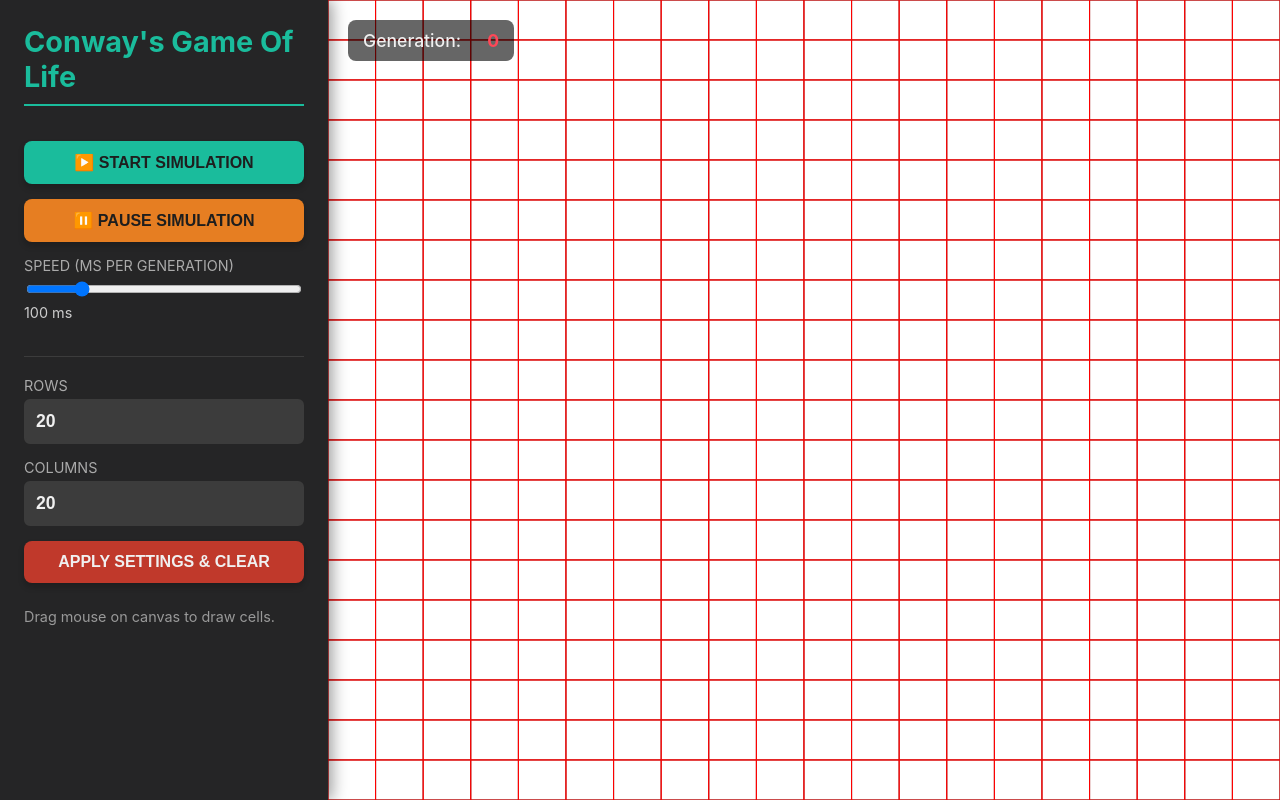
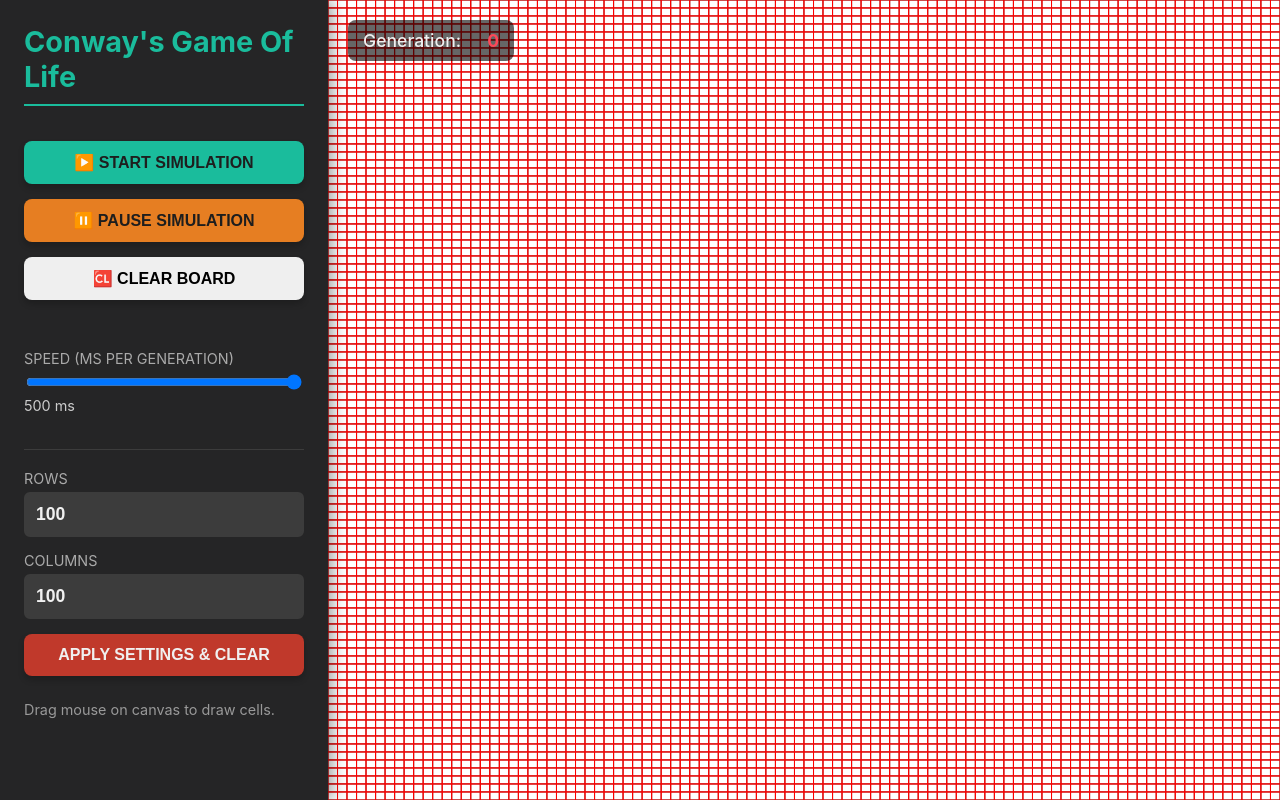
Before and after one commit to AyushMainali123/game-of-life, a plain HTML site: page index.html in a window 1280 px wide. Drawn offline with Linux system fonts and the light colour scheme.

Commit message:
chore: added clear board button

```diff
--- a/index.html
+++ b/index.html
@@ -15,6 +15,11 @@
             <button data-pause>
                 ⏸️ Pause Simulation
             </button>
+            <button data-clear>
+                🆑 Clear Board
+            </button>
+
+            <br />
 
             <div class="input-group">
                 <label for="speed-input">Speed (ms per generation)</label>
@@ -24,21 +29,21 @@
                     data-speed-input
                     min="10"
                     max="500"
-                    value="100"
+                    value="500"
                 >
                 <span style="font-size: 0.9rem; color: #ccc;">
-                    <span data-speed-value>100</span> ms
+                    <span data-speed-value>500</span> ms
                 </span>
             </div>
 
             <div class="controls-group">
                 <div class="input-group">
                     <label for="rows-input">Rows</label>
-                    <input type="number" id="rows-input" data-rows-input value="20" min="10" max="500" aria-valuemin="10" aria-valuemax="500">
+                    <input type="number" id="rows-input" data-rows-input value="100" min="10" max="500" aria-valuemin="10" aria-valuemax="500">
                 </div>
                 <div class="input-group">
                     <label for="cols-input">Columns</label>
-                    <input type="number" id="cols-input" data-cols-input value="20" min="10" max="500" aria-valuemin="10" aria-valuemax="500">
+                    <input type="number" id="cols-input" data-cols-input value="100" min="10" max="500" aria-valuemin="10" aria-valuemax="500">
                 </div>
                 <button data-restart-game>
                     Apply Settings & Clear
--- a/index.js
+++ b/index.js
@@ -158,6 +158,8 @@ class GameOfLife {
             }
         }
 
+        this.pause();
+        this.generation = 0;
         this.update();
     }
 
@@ -264,6 +266,8 @@ async function  main() {
     const generationContainer = document.querySelector("[data-generation]");
     const playButton = document.querySelector("[data-play]");
     const pauseButton = document.querySelector("[data-pause]");
+    const clearButton = document.querySelector("[data-clear]");
+
     const speedValue = document.querySelector("[data-speed-value]");
 
     const rowsInput = document.querySelector("#rows-input");
@@ -310,6 +314,10 @@ async function  main() {
 
         game.updateRowsAndColumns(rowValue, colValue);
     })
+
+    clearButton.addEventListener("click", e => {
+        game.reset();
+    });
 }
 
 
```
